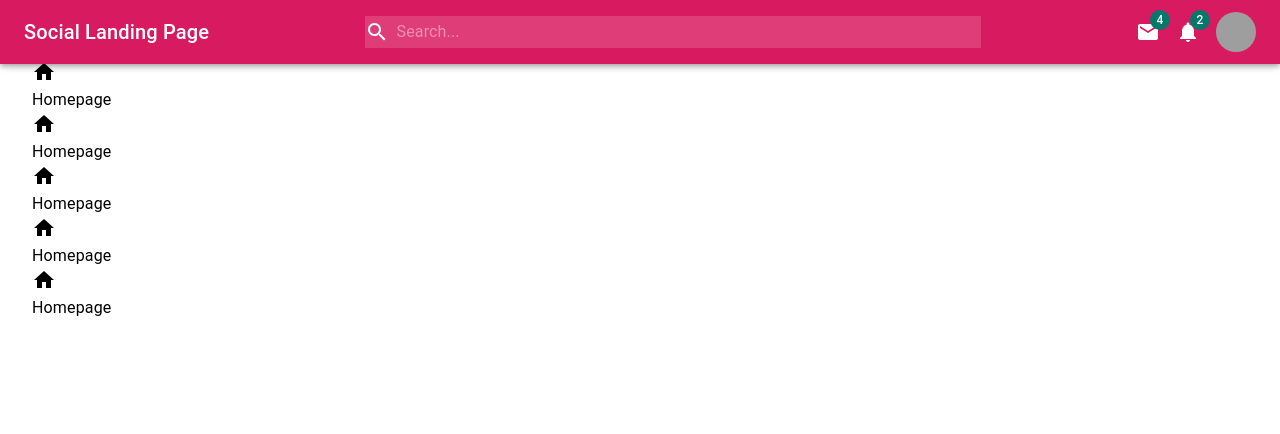
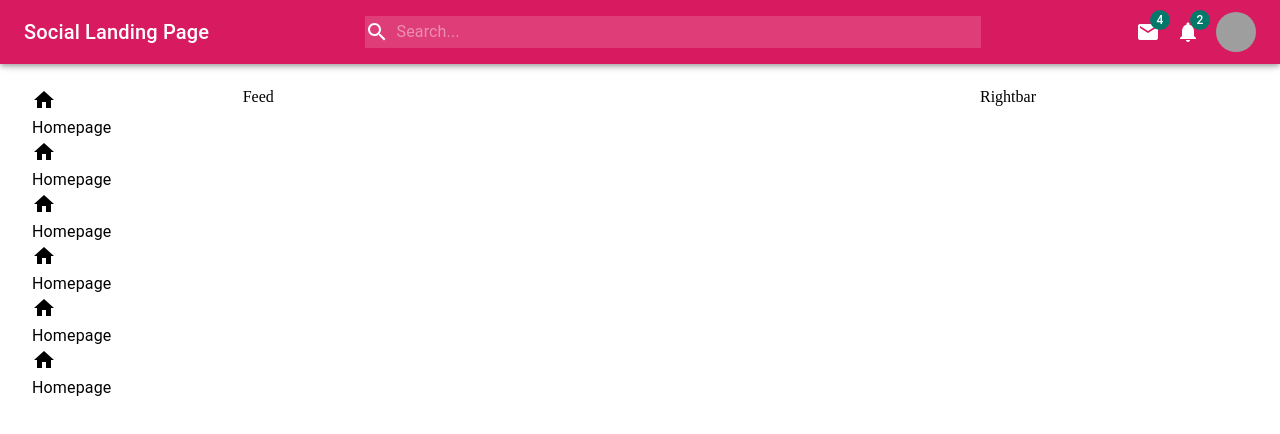
Before and after one commit to snowleopardAlexa/queen-social-landing-page-mui, a React (Create React App) app: page / in a window 1280 px wide. Shown: the top 434 px of the page. Built offline with nearby package versions, Linux system fonts and the light colour scheme; grey boxes are pictures that could not be loaded.

Commit message:
add padding to container

```diff
--- a/src/components/Feed.jsx
+++ b/src/components/Feed.jsx
@@ -1,7 +1,9 @@
-import { makeStyles } from "@material-ui/core";
+import { makeStyles, Container } from "@material-ui/core";
 
 const useStyles = makeStyles((theme) => ({
-
+  container: {
+    paddingTop: theme.spacing(10),
+  }
 }));
 
 function Feed() {
@@ -9,9 +11,9 @@ function Feed() {
   const classes = useStyles()
 
   return (
-    <div className="feed">
-
-    </div>
+    <Container className={classes.container}>
+      Feed
+    </Container>
   );
 }
 
--- a/src/components/LeftBar.jsx
+++ b/src/components/LeftBar.jsx
@@ -2,7 +2,9 @@ import { makeStyles, Container, Typography } from "@material-ui/core";
 import { Home } from "@material-ui/icons";
 
 const useStyles = makeStyles((theme) => ({
-
+  container: {
+    paddingTop: theme.spacing(10),
+  }
 }));
 
 function LeftBar() {
@@ -10,7 +12,7 @@ function LeftBar() {
   const classes = useStyles()
 
   return (
-    <Container>
+    <Container className={classes.container}>
       <div className={classes.item}>
         <Home className={classes.icon} />
         <Typography className={classes.text}>Homepage</Typography>
--- a/src/components/Navbar.jsx
+++ b/src/components/Navbar.jsx
@@ -73,7 +73,7 @@ function Navbar() {
   const classes = useStyles({ open });
 
   return (
-    <AppBar color="primary">
+    <AppBar color="primary" position="fixed">
       <Toolbar className={classes.toolbar}>
         <Typography variant="h6" className={classes.logoLg}>
           Social Landing Page
--- a/src/components/RightBar.jsx
+++ b/src/components/RightBar.jsx
@@ -1,7 +1,9 @@
-import { makeStyles } from "@material-ui/core";
+import { makeStyles, Container } from "@material-ui/core";
 
 const useStyles = makeStyles((theme) => ({
-
+  container: {
+    paddingTop: theme.spacing(10),
+  }
 }));
 
 function RightBar() {
@@ -9,9 +11,9 @@ function RightBar() {
   const classes = useStyles()
 
   return (
-    <div className="right-bar">
-
-    </div>
+  <Container className={classes.container}>
+     Rightbar
+  </Container>
   );
 }
 
```
